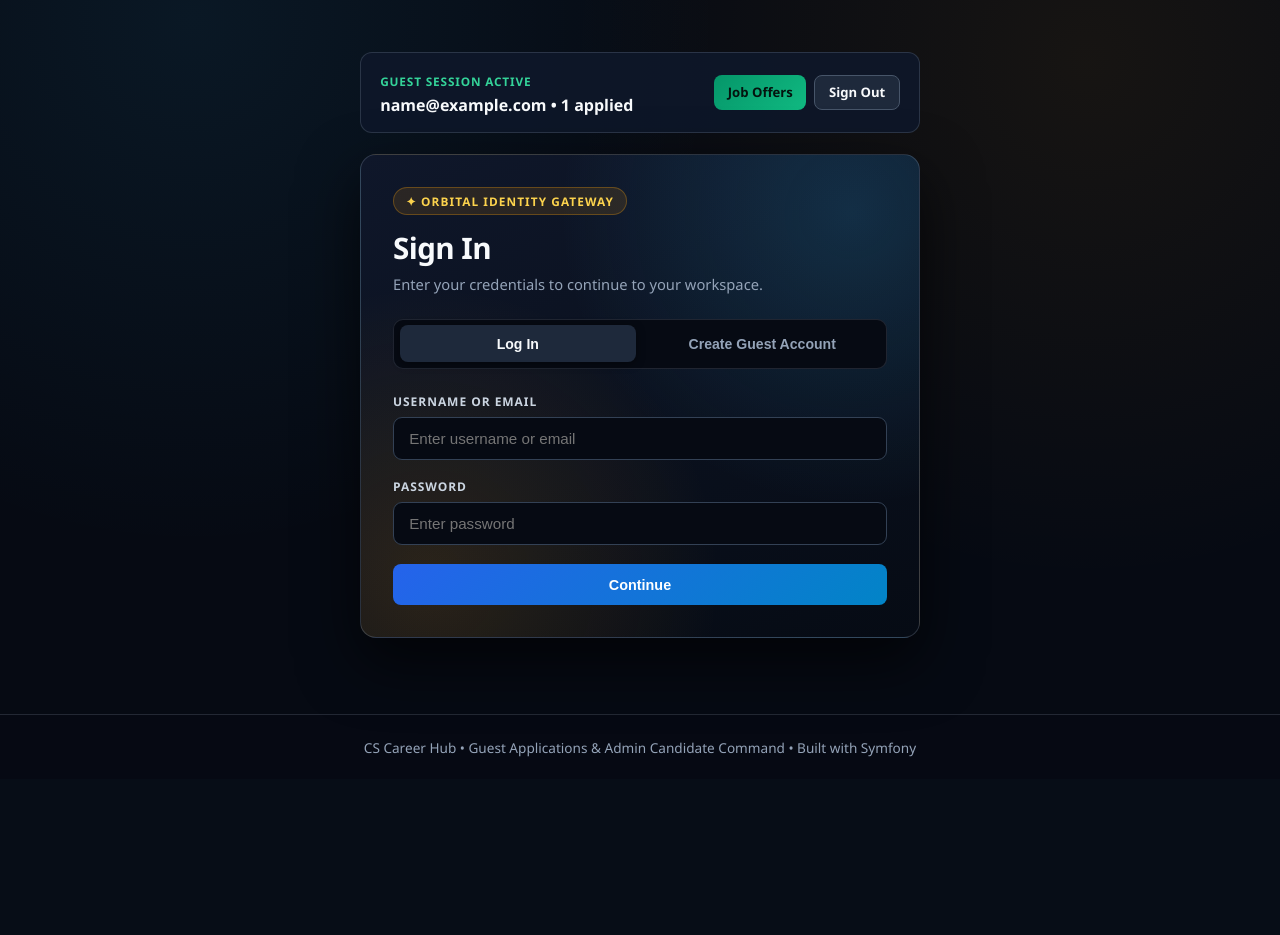
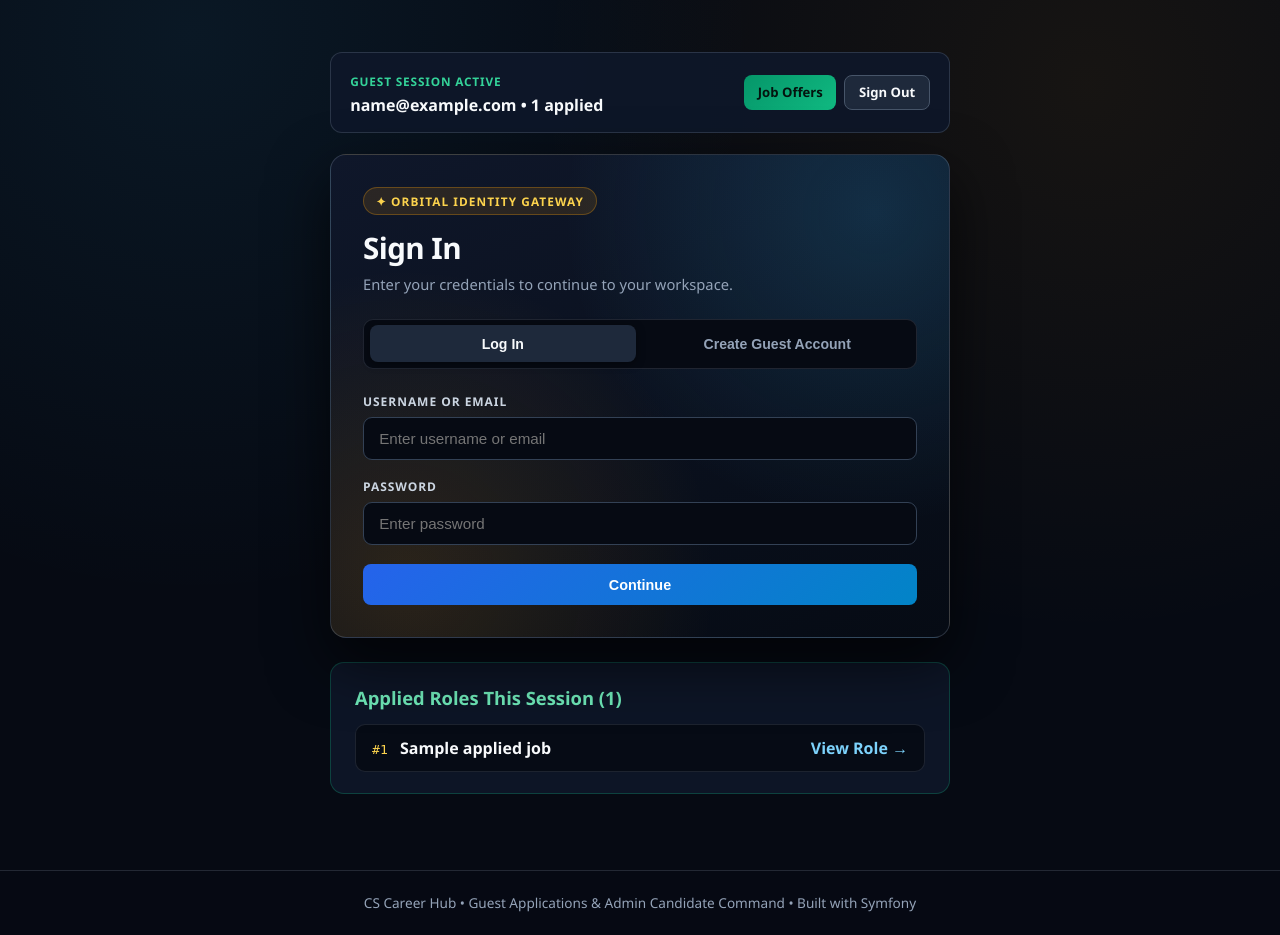
Before and after one commit to b7mid/Symfony, a Symfony app: template templates/portal/access.html.twig in a window 1280 px wide. Shown: the part 65-1000 px from the top of the page. Before the commit the page ends 822 px from the top, so only its background shows below. Run offline with Twig, Linux system fonts and the light colour scheme; the template is opened without the code that fills it: most values are stand-ins (such as "Sample title", 1, 10 or a date in 2020); some libraries are stand-ins or nearby versions.

Commit message:
Harden access portal with CSRF tokens, failed-attempt cooldown, and session application tracker

```diff
--- a/templates/job/show.html.twig
+++ b/templates/job/show.html.twig
@@ -246,6 +246,7 @@
             <div class="astro-job-actions">
                 {% if isGuestLoggedIn %}
                     <form action="{{ path('app_job_apply', {id: job.id}) }}" method="post" style="display:inline; margin:0;">
+                        <input type="hidden" name="_csrf_token" value="{{ csrf_token('apply_job_' ~ job.id) }}">
                         <button type="submit" class="astro-job-btn-link astro-job-btn-apply">
                             {{ alreadyApplied ? '✓ Applied for Job' : '✦ Apply for Job' }}
                         </button>
--- a/templates/portal/access.html.twig
+++ b/templates/portal/access.html.twig
@@ -5,7 +5,7 @@
 {% block stylesheets %}
 <style>
     .access-shell {
-        max-width: 560px;
+        max-width: 620px;
         margin: 1rem auto 2.5rem;
         position: relative;
     }
@@ -155,6 +155,51 @@
         flex-wrap: wrap;
         gap: 0.75rem;
     }
+
+    .applied-panel {
+        margin-top: 1.5rem;
+        background: rgba(15, 23, 42, 0.88);
+        border: 1px solid rgba(16, 185, 129, 0.28);
+        border-radius: 14px;
+        padding: 1.35rem 1.5rem;
+    }
+
+    .applied-panel h2 {
+        margin: 0 0 0.85rem;
+        font-size: 1.15rem;
+        color: #6ee7b7;
+    }
+
+    .applied-list {
+        list-style: none;
+        margin: 0;
+        padding: 0;
+        display: flex;
+        flex-direction: column;
+        gap: 0.65rem;
+    }
+
+    .applied-item {
+        display: flex;
+        justify-content: space-between;
+        align-items: center;
+        gap: 0.75rem;
+        background: rgba(6, 10, 19, 0.85);
+        border: 1px solid rgba(148, 163, 184, 0.16);
+        border-radius: 10px;
+        padding: 0.75rem 1rem;
+    }
+
+    .applied-item a {
+        color: #7dd3fc;
+        font-weight: 700;
+        text-decoration: none;
+    }
+
+    .applied-item a:hover {
+        color: #e0f2fe;
+        text-decoration: underline;
+    }
 </style>
 {% endblock %}
 
@@ -205,6 +250,7 @@
             </div>
 
             <form action="{{ path('app_unified_access') }}" method="post">
+                <input type="hidden" name="_csrf_token" value="{{ csrf_token('unified_access_form') }}">
                 <input type="hidden" name="mode" id="modeInput" value="login">
 
                 <div class="access-field">
@@ -236,6 +282,23 @@
                 </button>
             </form>
         </div>
+
+        {% if guestEmail is defined and guestEmail and appliedJobsList is defined and appliedJobsList is not empty %}
+            <div class="applied-panel">
+                <h2>Applied Roles This Session ({{ appliedJobsList|length }})</h2>
+                <ul class="applied-list">
+                    {% for appliedJob in appliedJobsList %}
+                        <li class="applied-item">
+                            <div>
+                                <span style="font-family:monospace; color:#fcd34d; font-size:0.82rem; margin-right:0.5rem;">#{{ appliedJob.id }}</span>
+                                <span style="font-weight:700; color:#f8fafc;">{{ appliedJob.title ?? ('Job #' ~ appliedJob.id) }}</span>
+                            </div>
+                            <a href="{{ path('app_job_show', {id: appliedJob.id}) }}">View Role &rarr;</a>
+                        </li>
+                    {% endfor %}
+                </ul>
+            </div>
+        {% endif %}
     </div>
 
     <script>
```
Also changed, not shown: src/Controller/PortalAccessController.php (+61 -6 lines).
